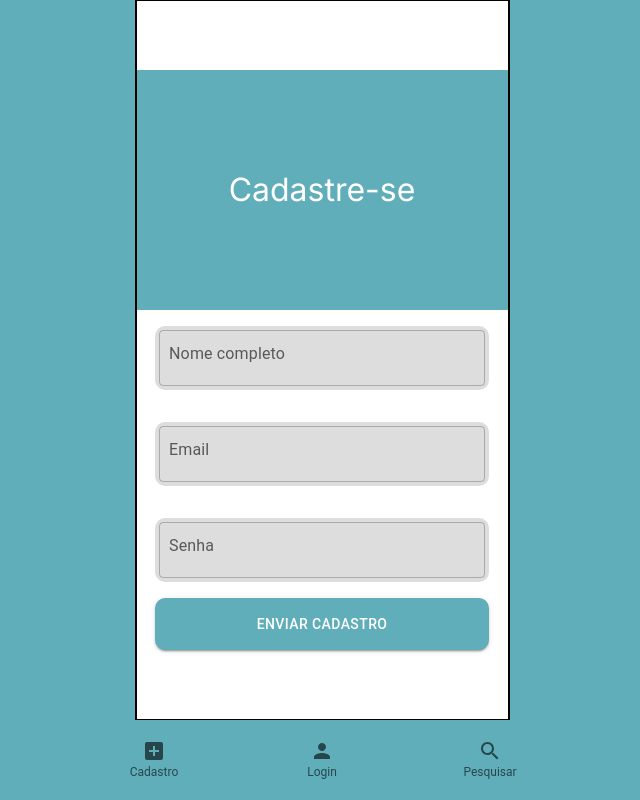
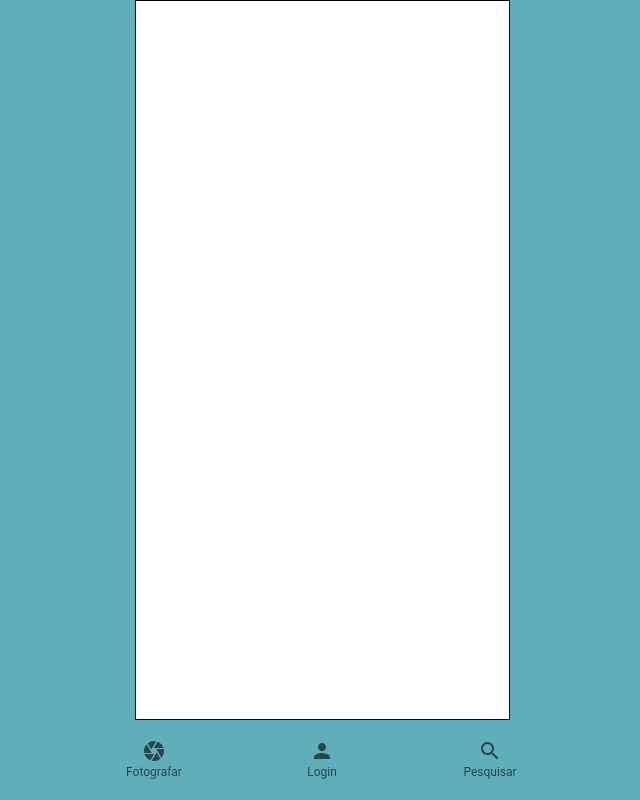
Before and after one commit to gabrielaalvescosta/ideal-color-cadastro, a Next.js app: page / in a window 1280 px wide. Shown: the whole page, without its empty margins (318-958 px from the left). Built offline with nearby package versions, Linux system fonts and the light colour scheme.

Commit message:
Pagina cadastro e login

```diff
--- a/pages/cadastro.js
+++ b/pages/cadastro.js
@@ -8,24 +8,22 @@ import Wrapper from '@/app/components/wrapper/Wrapper';
 import NavigatorMenu from '@/app/components/navigator/NavigatorMenu'
 
 
-const categoryOptions = [
-  { label: 'Eletrônicos', value: 'electronics' },
-  { label: 'Roupas', value: 'clothing' },
-  { label: 'Alimentos', value: 'food' },
-];
+export default function ProductForm() {
 
-export default function ProductForm() {
+  const handleEnviar = () => {
+    setEnviado(true);
+    const dataAtual = new Date();
+    const formattedData = `${dataAtual.getFullYear()}-${(dataAtual.getMonth() + 1).toString().padStart(2, '0')}-${dataAtual.getDate().toString().padStart(2, '0')}`;
+    setDataCadastro(formattedData);
+  };
 
   const [newProductInfo, setNewProductInfo] = useState({
     name: '',
     email: '',
     senha: '',
     cartelaCores: [],
-
+    dataCadastro: ''
   });
-
-  let colorOptions = [];
-  let categoryOptions = [];
 
   const handleChange = (e) => {
     const { name, value } = e.target;
@@ -41,11 +39,12 @@ export default function ProductForm() {
         headers: {
           'Content-Type': 'application/json',
         },
-        body: JSON.stringify(novoRegistro),
+       // body: JSON.stringify(novoRegistro),
       });
 
       if (response.ok) {
         console.log('Registro criado com sucesso!');
+        onMudarPagina('login');
       } else {
         console.error('Erro ao criar registro');
       }
@@ -55,20 +54,6 @@ export default function ProductForm() {
   };
 
 
-  async function getServerSideProps() {
-
-    try {
-      const response = await fetch(`/idealcolors/api/coloracaopessoal`);
-      if (!response.ok) {
-        throw new Error('Erro ao buscar cartelas');
-      }
-      colorOptions = await response.json();
-      return colorOptions;
-    } catch (error) {
-      console.error('Erro ao buscar categorias:', error);
-      return [];
-    }
-  }
 
   return (
     <Wrapper>
--- a/pages/login.js
+++ b/pages/login.js
@@ -1,6 +1,7 @@
 import React, { useState } from 'react';
 import Titulo from '@/app/components/titulo/Titulo';
 import StyledInput from '@/app/components/input/Input';
+import StyledButton from '@/app/components/botao/Botao';
 import DeviceWrapper from '@/app/components/mobile/SimulacaoDevice';
 import Wrapper from '@/app/components/wrapper/Wrapper';
 import NavigatorMenu from '@/app/components/navigator/NavigatorMenu'
@@ -42,6 +43,7 @@ export default function Login() {
         value={formData.senha}
         onChange={handleChange}
     />
+          <StyledButton label="Logar" onClick={handleSubmit} />
     <NavigatorMenu/>
     </DeviceWrapper>
     </Wrapper>
--- a/src/app/components/navigator/NavigatorMenu.jsx
+++ b/src/app/components/navigator/NavigatorMenu.jsx
@@ -1,6 +1,6 @@
 import React, { useState } from 'react';
 import { BottomNavigation, BottomNavigationAction } from '@mui/material';
-import { Person, Search, AddBox } from '@mui/icons-material';
+import { Person, Search, Camera } from '@mui/icons-material';
 import Link from 'next/link';
 
 export default function NavigatorMenu() {
@@ -27,10 +27,10 @@ export default function NavigatorMenu() {
 
       <BottomNavigationAction
         component={Link}
-        href="/cadastro"
-        label="Cadastro"
-        value="cadastro"
-        icon={<AddBox />}
+        href="/fotografar"
+        label="Fotografar"
+        value="fotografar"
+        icon={<Camera />}
       />
 
 
@@ -38,7 +38,7 @@ export default function NavigatorMenu() {
         component={Link}
         href="/login"
         label="Login"
-        value="login"
+        value="Profile/ login"
         icon={<Person />}
       />
 
--- a/src/app/layout.js
+++ b/src/app/layout.js
@@ -5,7 +5,7 @@ const inter = Inter({ subsets: ['latin'] })
 
 export const metadata = {
   title: 'Ideal Color',
-  description: 'Cadastro de produtos da loja',
+  description: 'Cartela de cores inteligente',
 }
 
 export default function RootLayout({ children }) {
--- a/src/app/page.js
+++ b/src/app/page.js
@@ -1,16 +1,27 @@
 "use client"
-import React from 'react';
+import React, { useState } from 'react';
 import DeviceWrapper from './components/mobile/SimulacaoDevice'
 import Cadastro from '../../pages/cadastro'
 import Wrapper from './components/wrapper/Wrapper';
 import NavigatorMenu from './components/navigator/NavigatorMenu'
+import Login from '../../pages/login';
+
+
 
 export default function HomePage() {
+
+  const [paginaAtual, setPaginaAtual] = useState('inicio');
+
+  const handleMudarPagina = (novaPagina) => {
+    setPaginaAtual(novaPagina);
+  };
+
   return (
     <Wrapper>
     <DeviceWrapper>
-      <Cadastro/>
-      <NavigatorMenu/>
+        {paginaAtual === 'cadastro' && <Cadastro onMudarPagina={handleMudarPagina} />}
+        {paginaAtual === 'login' && <Login onMudarPagina={handleMudarPagina} />}
+        <NavigatorMenu onMudarPagina={handleMudarPagina} />
     </DeviceWrapper>
     </Wrapper>
   );
```
